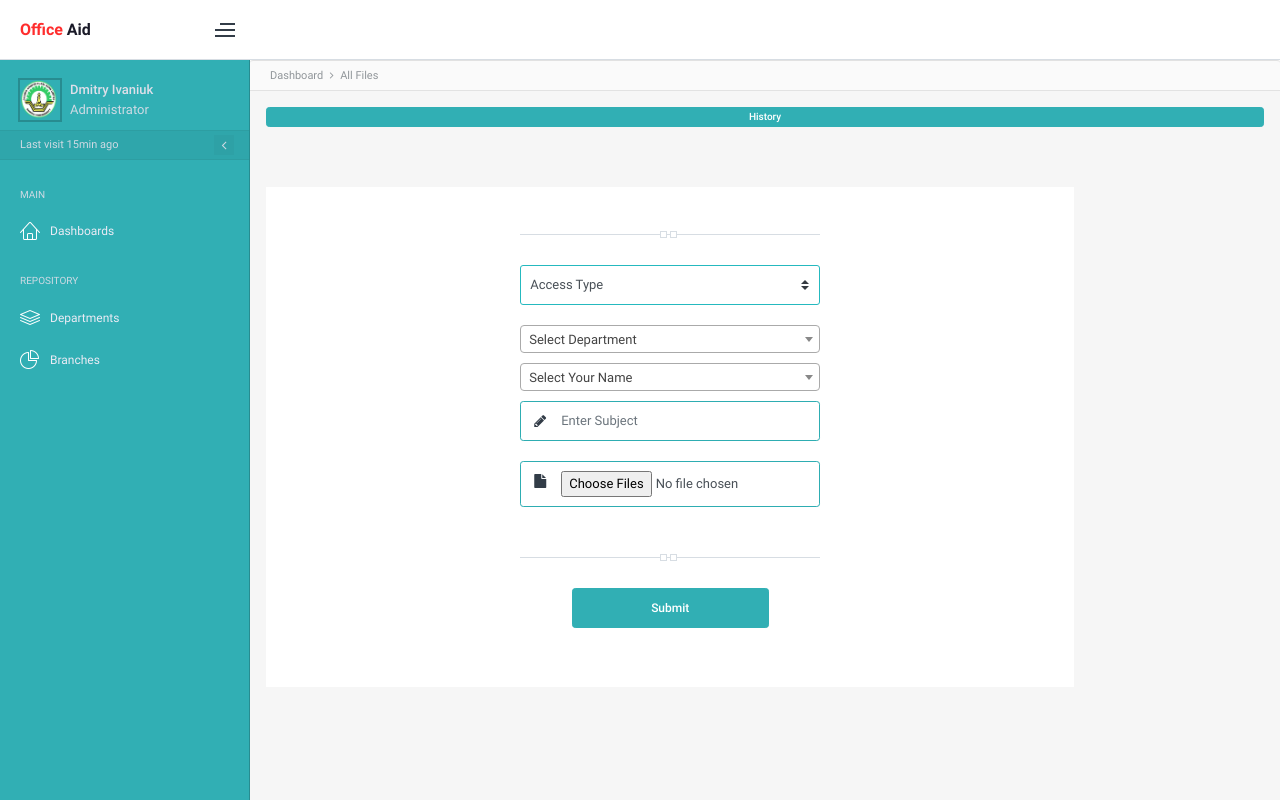
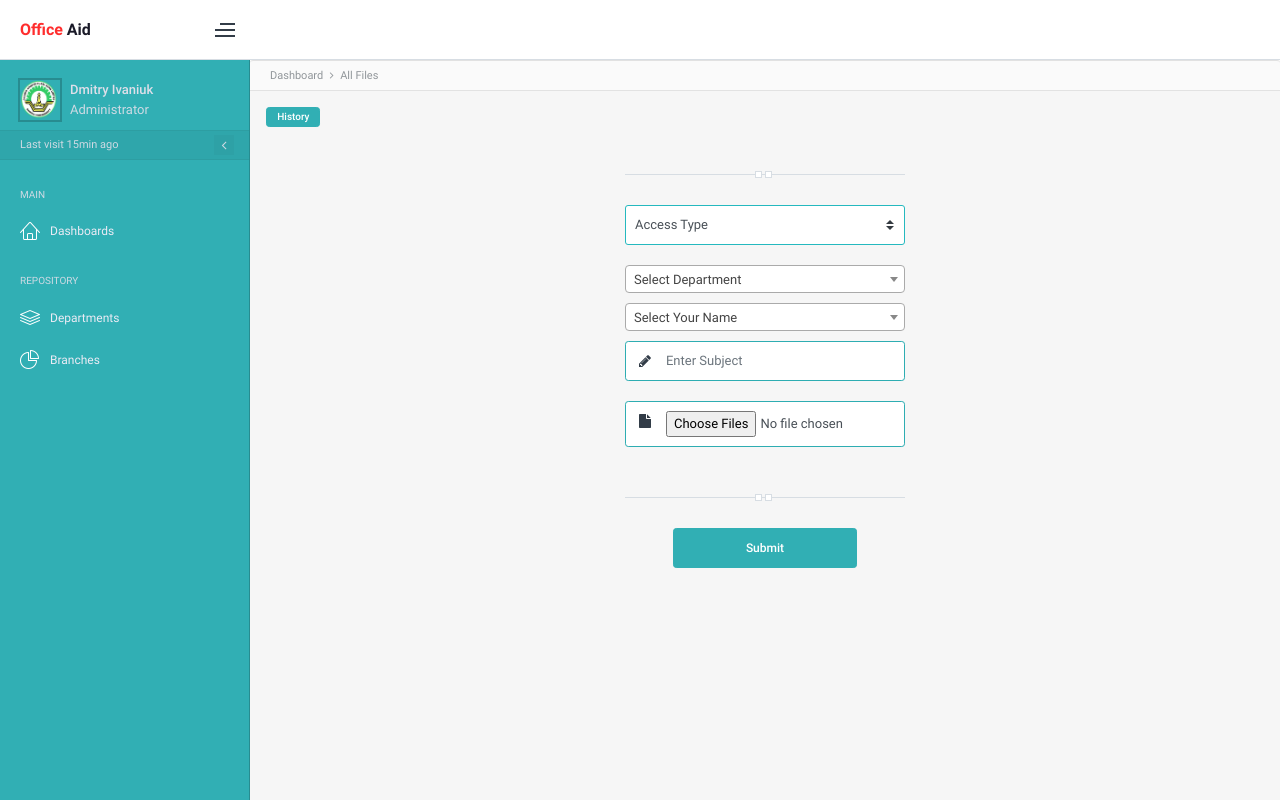
Before and after one commit to mordreds/officeaid, a CodeIgniter app: page /officeaid/index.php/access/ftp in a window 1280 px wide. Run offline with CodeIgniter, Linux system fonts and the light colour scheme; data comes from the database, SQL or seed files in the repository; some libraries are stand-ins or nearby versions.

Commit message:
modification of ftp

```diff
--- a/application/modules/access/views/ftp.php
+++ b/application/modules/access/views/ftp.php
@@ -1,8 +1,9 @@
-<div class="page"><!-- PAGE CONTENT WRAPPER -->
+
   <a href="<?=base_url()?>access/files" class="btn btn-primary btn-xs">History</a>
-    <div class="page__content" id="page-content"><!-- PAGE CONTENT CONTAINER -->
-      <!-- //END PAGE CONTENT CONTAINER --><!-- PAGE LOGIN CONTAINER -->
-      <div class="important-container login-container">
+   <div class="row">
+    <div class="col-md-4 col-ms-3"></div>
+    <div class="col-md-4 col-ms-6">
+
         <form action="<?=base_url()?>access/savefile" method="post" enctype="multipart/form-data">
           <div class="card-body">
           <?php if($this->session->flashdata('success')) : ?>
@@ -61,11 +62,9 @@
           </div>
         </form>
 
-        <div class="form-group text-center">
         </div>
-      </div>
-    </div><!-- PAGE LOGIN CONTAINER -->
-  </div><!-- //END PAGE CONTENT -->
+        <div class="col-md-4 col-ms-3"></div>
+    </div>
 </div>
 
 <script type="text/javascript">var editor = CodeMirror.fromTextArea(document.getElementById("codeEditor"), {
```
